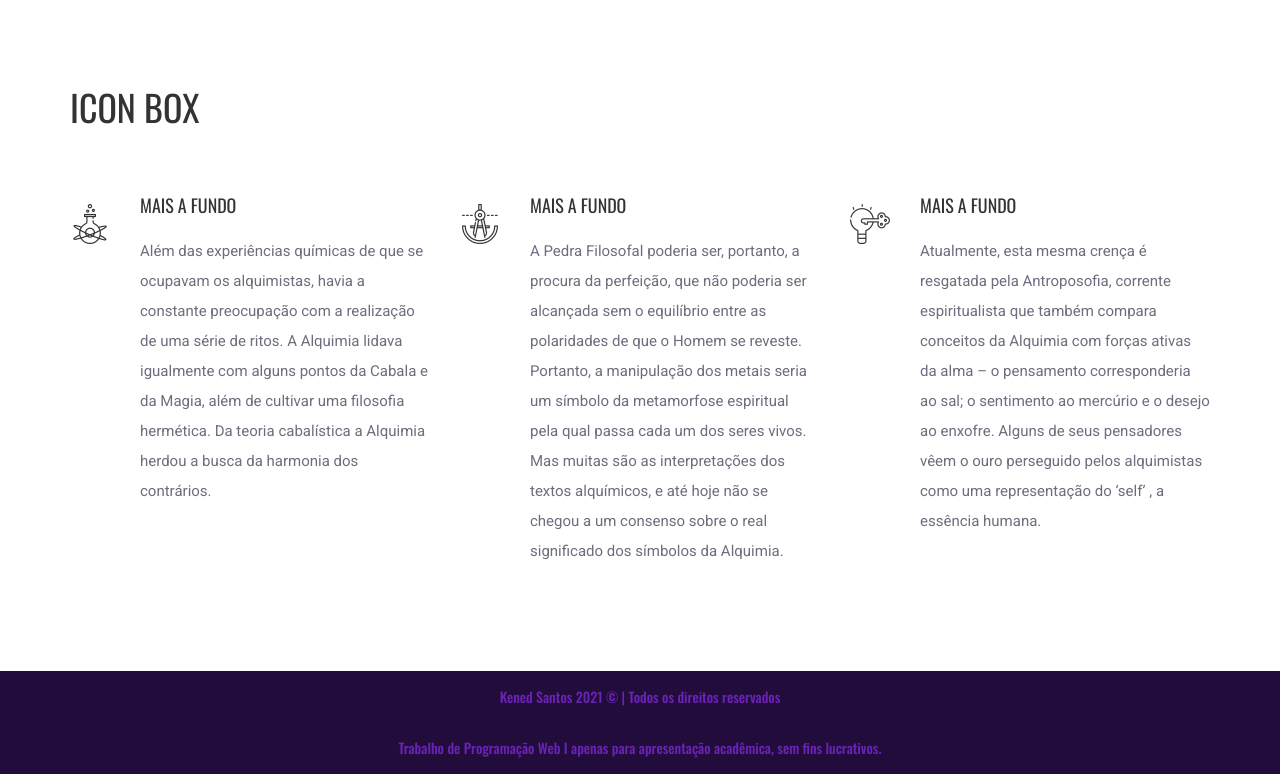
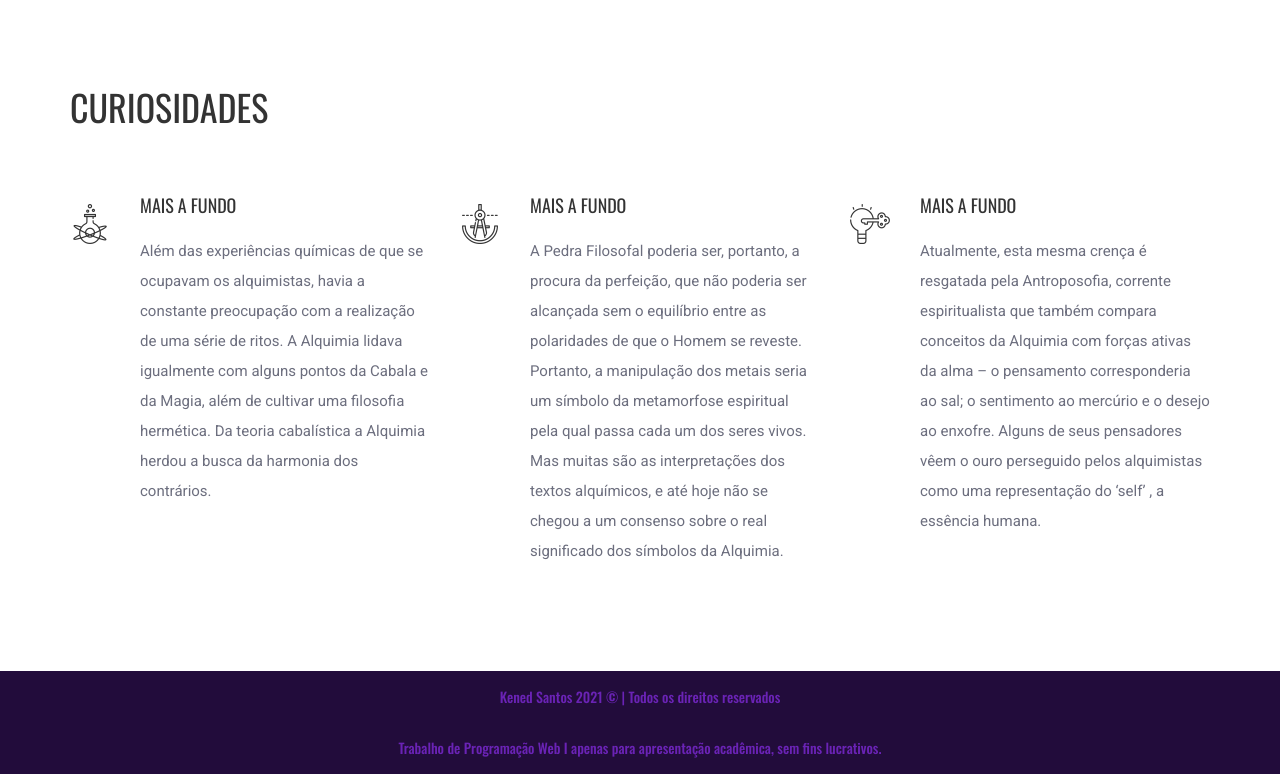
Before and after one commit to AnnaLisHyuuga/site-de-alquimia, a plain HTML site: page elements.html in a window 1280 px wide. Shown: the part 857-1631 px from the top of the page. Drawn offline with nearby package versions, Linux system fonts and the light colour scheme.

Commit message:
Update elements.html

```diff
--- a/elements.html
+++ b/elements.html
@@ -145,7 +145,7 @@
 					</div>
 					<!-- Single element -->
 					<div class="element mb0">
-						<h4>Icon Box</h4>
+						<h4>Curiosidades</h4>
 						<div class="row">
 							<!-- Single -->
 							<div class="col-md-4 col-sm-6">
```
